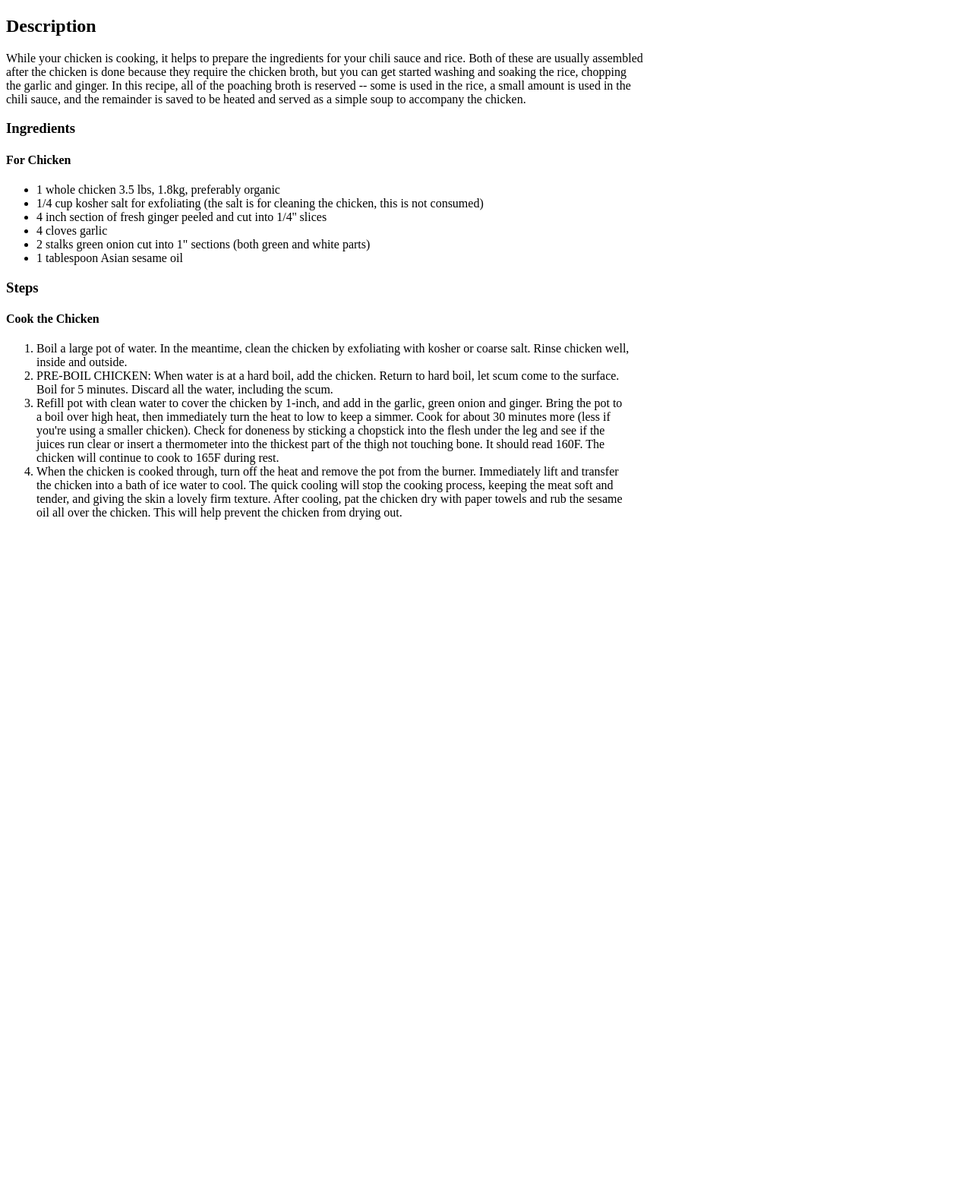
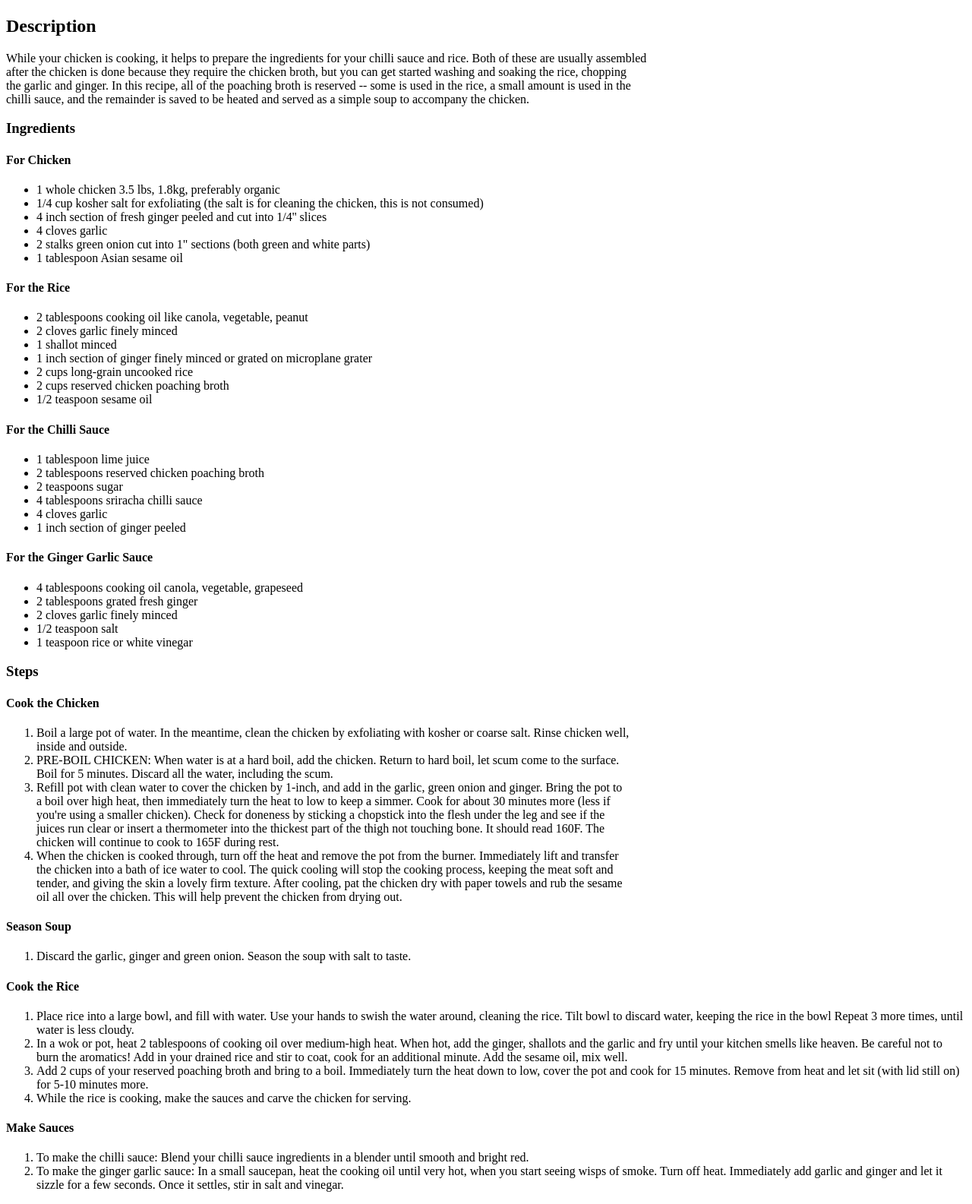
Before and after one commit to FinchX/odin-recipes, a plain HTML site: page recipes/chicken-rice.html in a window 1280 px wide. Shown: the part 458-2043 px from the top of the page at 76% size. Before the commit the page ends 1158 px from the top, so only its background shows below. Drawn offline with Linux system fonts and the light colour scheme.

Commit message:
Add many content regarding recipes

```diff
--- a/recipes/chicken-rice.html
+++ b/recipes/chicken-rice.html
@@ -13,7 +13,8 @@
         -->
         <img src="../img/chicken-rice.jpg" alt="Image of chicken rice" width="300">
         <h2>Description</h2>
-        <p>While your chicken is cooking, it helps to prepare the ingredients for your chili sauce and rice. Both of these are usually assembled <br> after the chicken is done because they require the chicken broth, but you can get started washing and soaking the rice, chopping <br> the garlic and ginger. In this recipe, all of the poaching broth is reserved -- some is used in the rice, a small amount is used in the <br> chili sauce, and the remainder is saved to be heated and served as a simple soup to accompany the chicken.</p>
+        <p>While your chicken is cooking, it helps to prepare the ingredients for your chilli sauce and rice. Both of these are usually assembled <br> after the chicken is done because they require the chicken broth, but you can get started washing and soaking the rice, chopping <br> the garlic and ginger. In this recipe, all of the poaching broth is reserved -- some is used in the rice, a small amount is used in the <br> chilli sauce, and the remainder is saved to be heated and served as a simple soup to accompany the chicken.</p>
+
         <h3>Ingredients</h3>
         <h4>For Chicken</h4>
         <ul>
@@ -24,6 +25,34 @@
             <li>2 stalks green onion cut into 1" sections (both green and white parts)</li>
             <li>1 tablespoon Asian sesame oil</li>
         </ul>
+        <h4>For the Rice</h4>
+        <ul>
+            <li>2 tablespoons cooking oil like canola, vegetable, peanut</li>
+            <li>2 cloves garlic finely minced</li>
+            <li>1 shallot minced</li>
+            <li>1 inch section of ginger finely minced or grated on microplane grater</li>
+            <li>2 cups long-grain uncooked rice</li>
+            <li>2 cups reserved chicken poaching broth</li>
+            <li>1/2 teaspoon sesame oil</li>
+        </ul>
+        <h4>For the Chilli Sauce</h4>
+        <ul>
+            <li>1 tablespoon lime juice
+            <li>2 tablespoons reserved chicken poaching broth</li>
+            <li>2 teaspoons sugar</li>
+            <li>4 tablespoons sriracha chilli sauce</li>
+            <li>4 cloves garlic</li>
+            <li>1 inch section of ginger peeled</li>
+        </ul>
+        <h4>For the Ginger Garlic Sauce</h4>
+        <ul>
+            <li>4 tablespoons cooking oil canola, vegetable, grapeseed</li>
+            <li>2 tablespoons grated fresh ginger</li>
+            <li>2 cloves garlic finely minced</li>
+            <li>1/2 teaspoon salt</li>
+            <li>1 teaspoon rice or white vinegar</li>
+        </ul>
+
         <h3>Steps</h3>
         <h4>Cook the Chicken</h4>
         <ol>
@@ -32,5 +61,21 @@
             <li>Refill pot with clean water to cover the chicken by 1-inch, and add in the garlic, green onion and ginger. Bring the pot to<br> a boil over high heat, then immediately turn the heat to low to keep a simmer. Cook for about 30 minutes more (less if <br>you're using a smaller chicken). Check for doneness by sticking a chopstick into the flesh under the leg and see if the <br>juices run clear or insert a thermometer into the thickest part of the thigh not touching bone. It should read 160F. The <br>chicken will continue to cook to 165F during rest.</li>
             <li>When the chicken is cooked through, turn off the heat and remove the pot from the burner. Immediately lift and transfer <br>the chicken into a bath of ice water to cool. The quick cooling will stop the cooking process, keeping the meat soft and <br>tender, and giving the skin a lovely firm texture. After cooling, pat the chicken dry with paper towels and rub the sesame<br> oil all over the chicken. This will help prevent the chicken from drying out.</li>
         </ol>
+        <h4>Season Soup</h4>
+        <ol>
+            <li>Discard the garlic, ginger and green onion. Season the soup with salt to taste.</li>
+        </ol>
+        <h4>Cook the Rice</h4>
+        <ol>
+            <li>Place rice into a large bowl, and fill with water. Use your hands to swish the water around, cleaning the rice. Tilt bowl to discard water, keeping the rice in the bowl Repeat 3 more times, until water is less cloudy.</li>
+            <li>In a wok or pot, heat 2 tablespoons of cooking oil over medium-high heat. When hot, add the ginger, shallots and the garlic and fry until your kitchen smells like heaven. Be careful not to burn the aromatics! Add in your drained rice and stir to coat, cook for an additional minute. Add the sesame oil, mix well.</li>
+            <li>Add 2 cups of your reserved poaching broth and bring to a boil. Immediately turn the heat down to low, cover the pot and cook for 15 minutes. Remove from heat and let sit (with lid still on) for 5-10 minutes more.</li>
+            <li>While the rice is cooking, make the sauces and carve the chicken for serving.</li>
+        </ol>
+        <h4>Make Sauces</h4>
+        <ol>
+            <li>To make the chilli sauce: Blend your chilli sauce ingredients in a blender until smooth and bright red.</li>
+            <li>To make the ginger garlic sauce: In a small saucepan, heat the cooking oil until very hot, when you start seeing wisps of smoke. Turn off heat. Immediately add garlic and ginger and let it sizzle for a few seconds. Once it settles, stir in salt and vinegar.</li>
+        </ol>
     </body>
 </html>
```
Also changed, not shown: index.html (+2 -2 lines), recipes/carrot-cake.html (added, +44 -0 lines), recipes/kaya-toast.html (added, +52 -0 lines), img/carrot-cake.jpg (added), img/kaya-toast.jpg (added).
